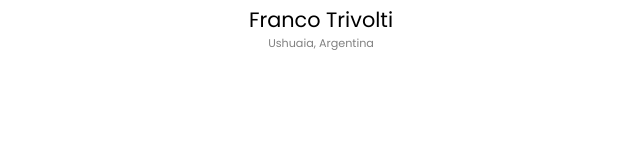
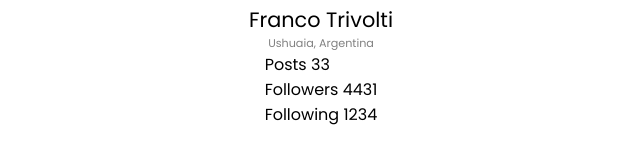
Before and after one commit to EzeVasari/dev-challenge-my-gallery, a plain HTML site: page index.html in a window 1280 px wide. Shown: the part 130-294 px from the top of the page, without its empty margins (319-959 px from the left). Drawn offline with Linux system fonts and the light colour scheme.

Commit message:
Agrega datos en numbers

```diff
--- a/index.html
+++ b/index.html
@@ -19,9 +19,18 @@
         </div>
     </section>
     <section class="numbers">
-        <div class="posts"></div>
-        <div class="follower"></div>
-        <div class="following"></div>
+        <div class="posts">
+            <span>Posts</span>
+            <span>33</span>
+        </div>
+        <div class="follower">
+            <span>Followers</span>
+            <span>4431</span>
+        </div>
+        <div class="following">
+            <span>Following</span>
+            <span>1234</span>
+        </div>
     </section>
     <section class="gallery"></section>
 </body>
```
